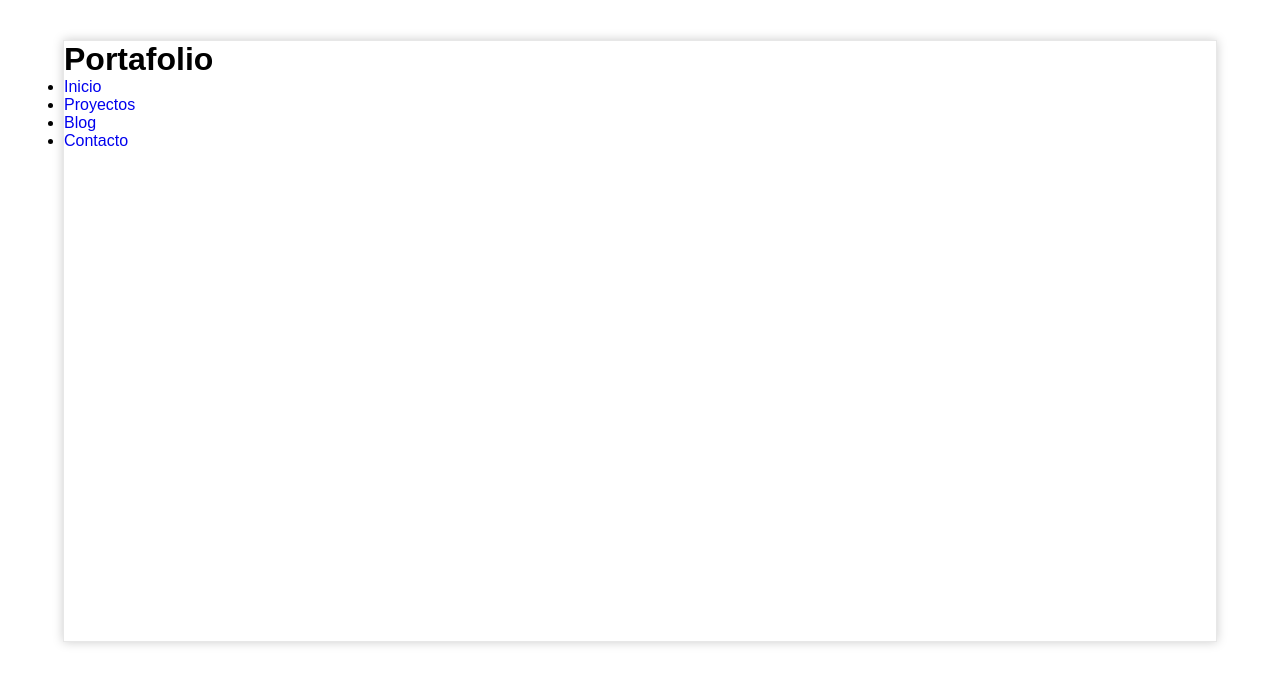
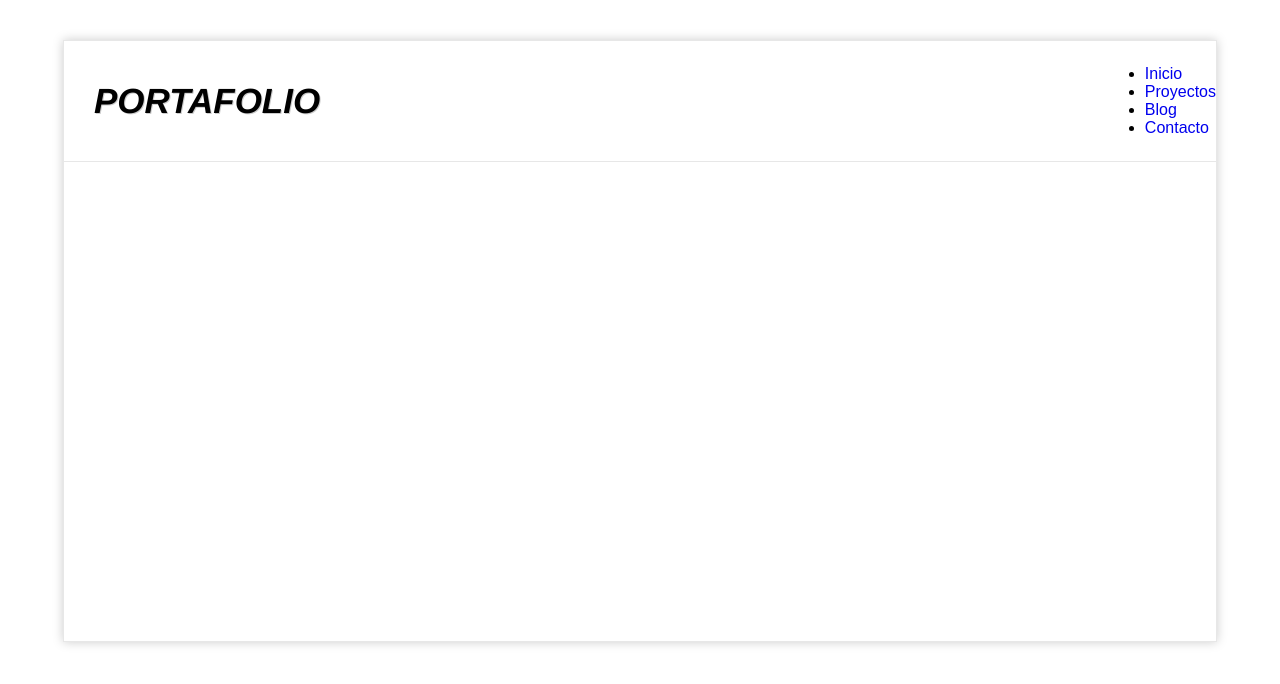
Before and after one commit to Andrus123/maquetacion-3, a plain HTML site: page index.html in a window 1280 px wide. Drawn offline with Linux system fonts and the light colour scheme.

Commit message:
Estilos del Logo
seleccionamos el #header, le damos un display flex, un flex direction row, osea para que esté en fila, un flex-wrap: wrap para que los elementos no se salgan de la caja, un align-items center para centrarlos, un height de 120px, y border-bottom de 1px solid rgba medio gris

seleccionamos el logo con .logo, le damos un flex basis del 65%, osea la base de ese logo será del 65% del container, un padding del 10px, margin left de 20px, color black, textshadow, todo ello será la caja del logo

seleccionamos la tipografia del logo con .logo h1, le damos un font-family de helvetica, fontstyle italic, fontweight de 900, un font size de 35px

```diff
--- a/styles.css
+++ b/styles.css
@@ -16,3 +16,30 @@
 
     min-height: 600px;
 }
+
+#header {
+    display: flex;
+    flex-direction: row;
+    flex-wrap: wrap;
+    align-items: center;
+
+    height: 120px;
+    border-bottom: 1px solid rgba(225, 225, 226, 0.8);
+}
+
+.logo{
+    flex-grow: 1;
+    flex-basis: 65%;
+    padding: 10px;
+    margin-left: 20px;
+    color: black;
+    text-shadow: 1px 1px 0px #ccc;
+    text-transform: uppercase;
+}
+
+.logo h1{
+    font-family: Helvetica;
+    font-style: italic;
+    font-weight: 900;
+    font-size: 35px;
+}
```
